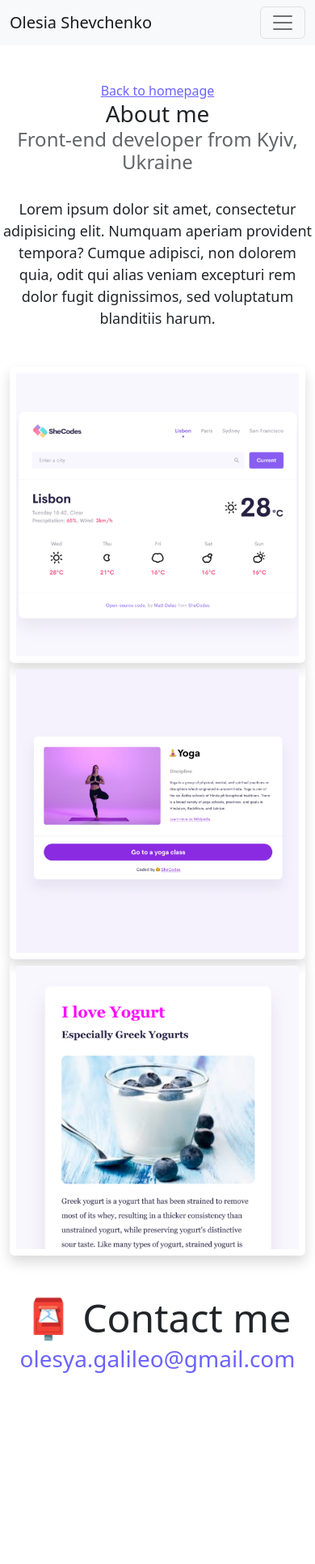
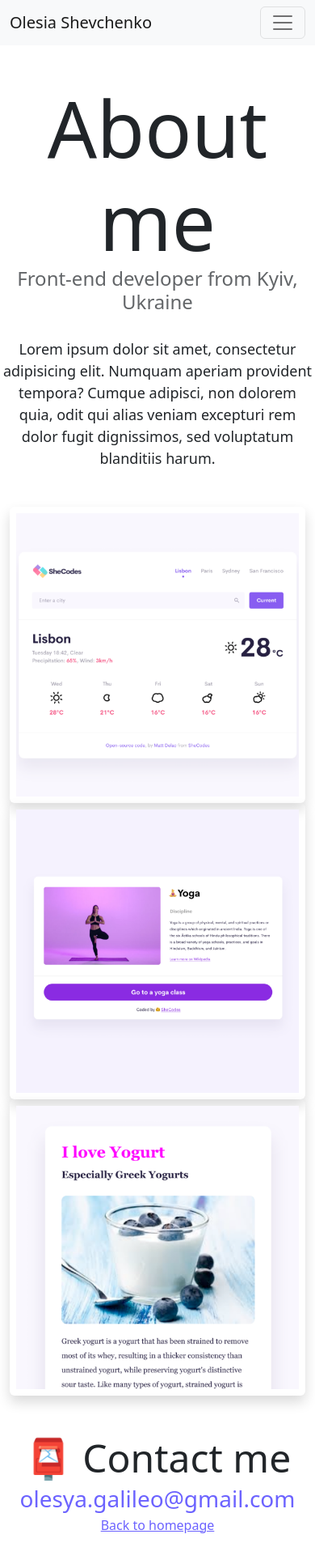
Before and after one commit to OlesiaShev/Portfolio-template-SheCodes, a plain HTML site: page about.html in a window 390 px wide. Shown: the whole page at 81% size. Before the commit the page ends 1699 px from the top, so only its background shows below. Drawn offline with nearby package versions, Linux system fonts and the light colour scheme.

Commit message:
Responsive About page

```diff
--- a/about.html
+++ b/about.html
@@ -35,7 +35,6 @@
                     </div>
                 </div>
             </nav>
-        <a href="index.html" class="homepage-link">Back to homepage</a>
         <h1>About me</h1>
         <h3>Front-end developer from Kyiv, Ukraine</h3>
         <div class="about-paragraphs text-center">
@@ -64,6 +63,8 @@
             <h2>📮 Contact me</h2>
             <a href="mailto:olesya.galileo@gmail.com" class="email-link"> olesya.galileo@gmail.com </a>
         </div>
+                <a href="index.html" class="homepage-link mb-5">Back to homepage</a>
+
     </body>
 
 </html>
--- a/src/style.css
+++ b/src/style.css
@@ -106,7 +106,7 @@ p{
   }
 }
 @media (max-width: 600px){
-  h1{
+  .persone-name{
     font-size: 28px;
   }
 }
```
Also changed, not shown: index.html (+2 -2 lines).
